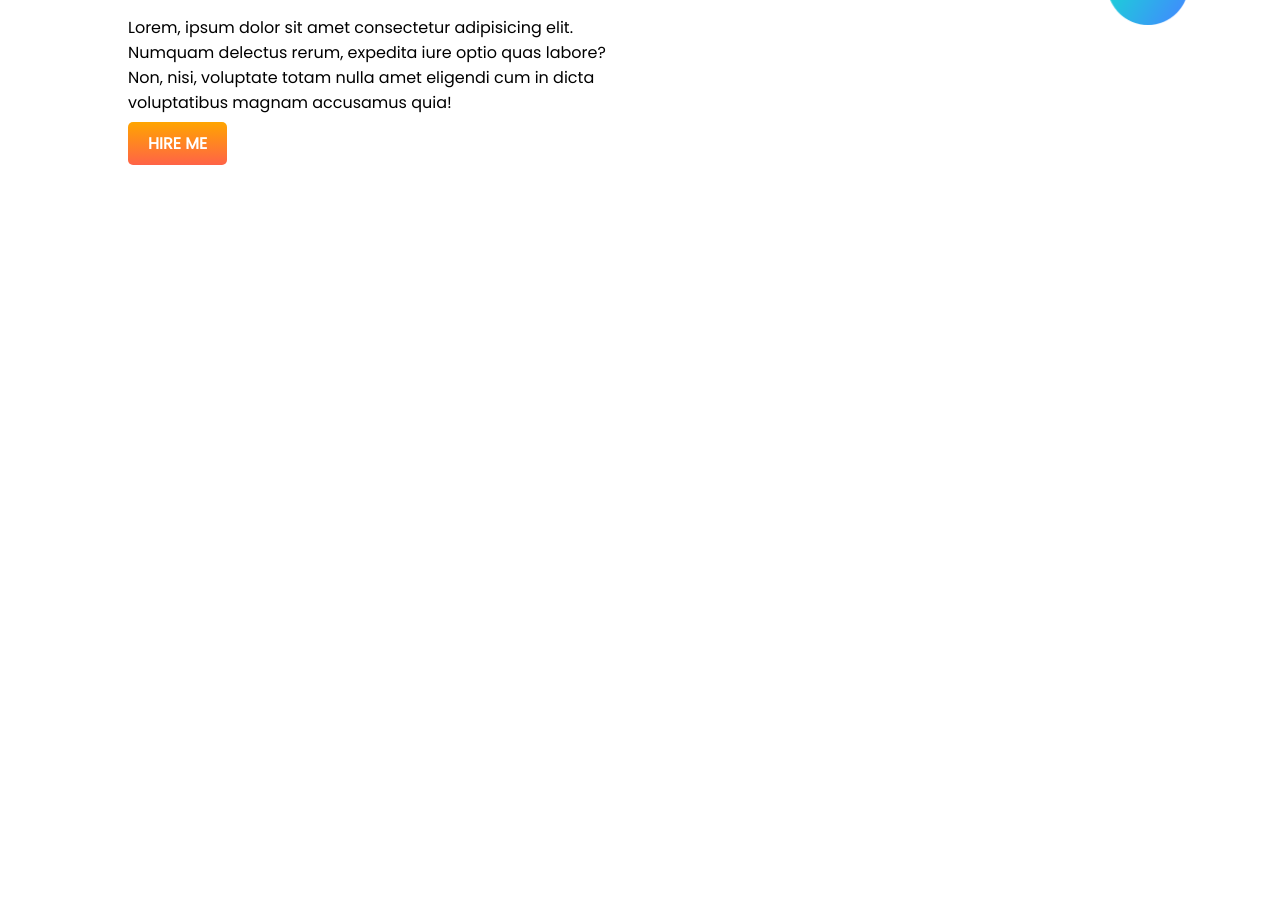
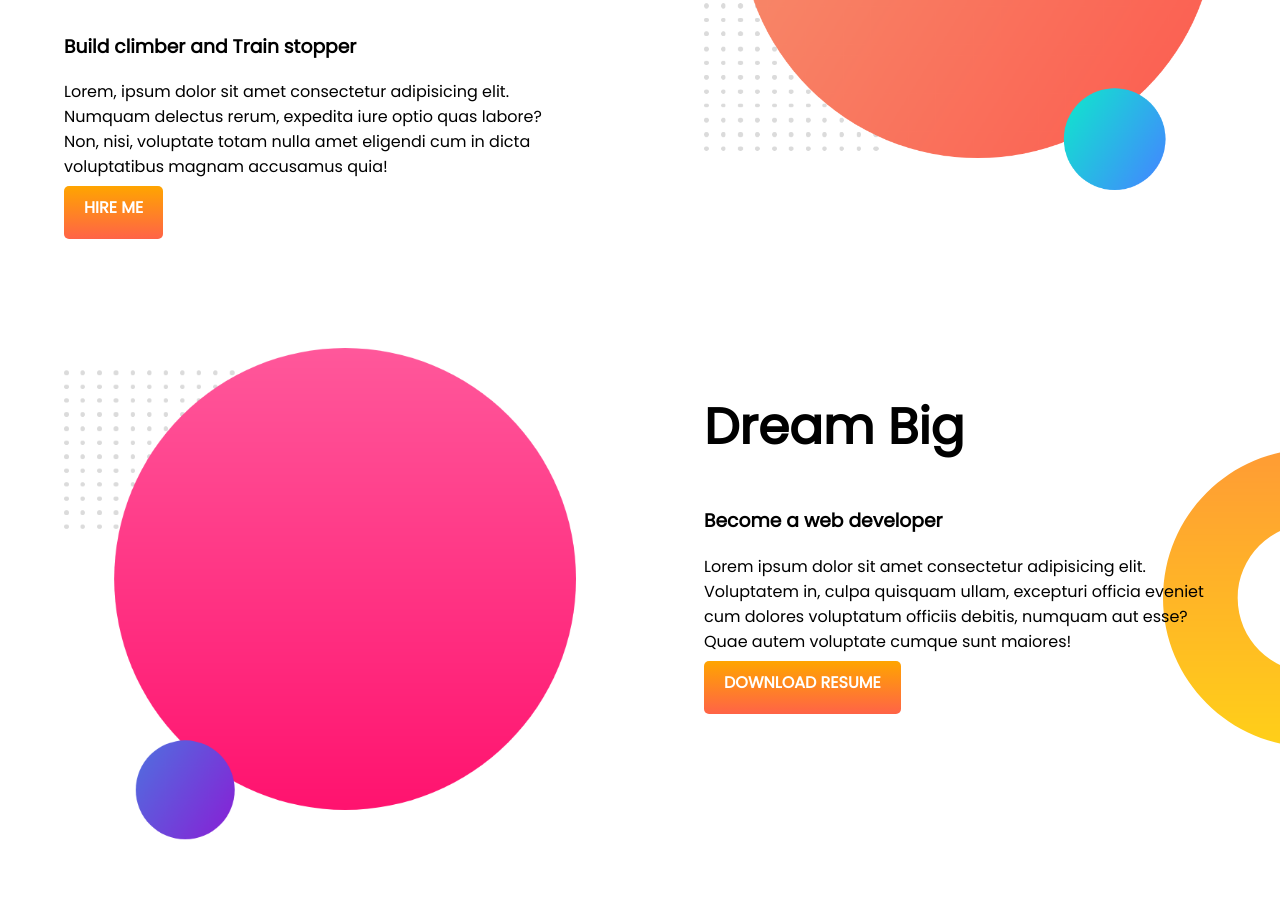
Before and after one commit to TofaelislamFaruk01/developer_portfolio, a plain HTML site: page index.html in a window 1280 px wide. Shown: the part 382-1293 px from the top of the page. Before the commit the page ends 800 px from the top, so only its background shows below. Drawn offline with Linux system fonts and the light colour scheme.

Commit message:
:2nd section complete

```diff
--- a/index.html
+++ b/index.html
@@ -33,6 +33,29 @@
         </div>
    </section>
 
+   <section class="dream_big">
+
+    <div class="halfclass">
+
+        <img src="my-bg2.png" alt="">
+
+    </div>
+
+
+    <div class="halfclass">
+
+        <h1>Dream Big</h1>
+
+        <h3>Become a web developer</h3>
+
+        <p>Lorem ipsum dolor sit amet consectetur adipisicing elit. Voluptatem in, culpa quisquam ullam, excepturi officia eveniet cum dolores voluptatum officiis debitis, numquam aut esse? Quae autem voluptate cumque sunt maiores!</p>
+
+    <a class="link_button" target="_blank" href="https://github.com/TofaelislamFaruk01">DOWNLOAD RESUME</a>
+
+
+    </div>
+   </section>
+
 
 
 </body>
--- a/style.css
+++ b/style.css
@@ -13,11 +13,11 @@ section {
 }
 .halfclass {
   width: 50%;
-  padding-left: 10%;
+  padding: 5%;
 }
 .halfclass img {
-  width: 80%;
-  padding-left: 10%;
+  width: 100%;
+  padding: 10 5;
 }
 .link_button {
   text-decoration: none;
@@ -27,9 +27,15 @@ section {
   padding: 10px 20px;
   border-radius: 5px;
   font-weight: 700;
+  padding-bottom: 20px;
 }
 .top_banner{
     background-image: url(top-banner.png);
     background-repeat: no-repeat;
 
 }
+.dream_big{
+    background-image: url(dream-bg.png);
+    background-repeat: no-repeat;
+    background-position: right;
+}
```
